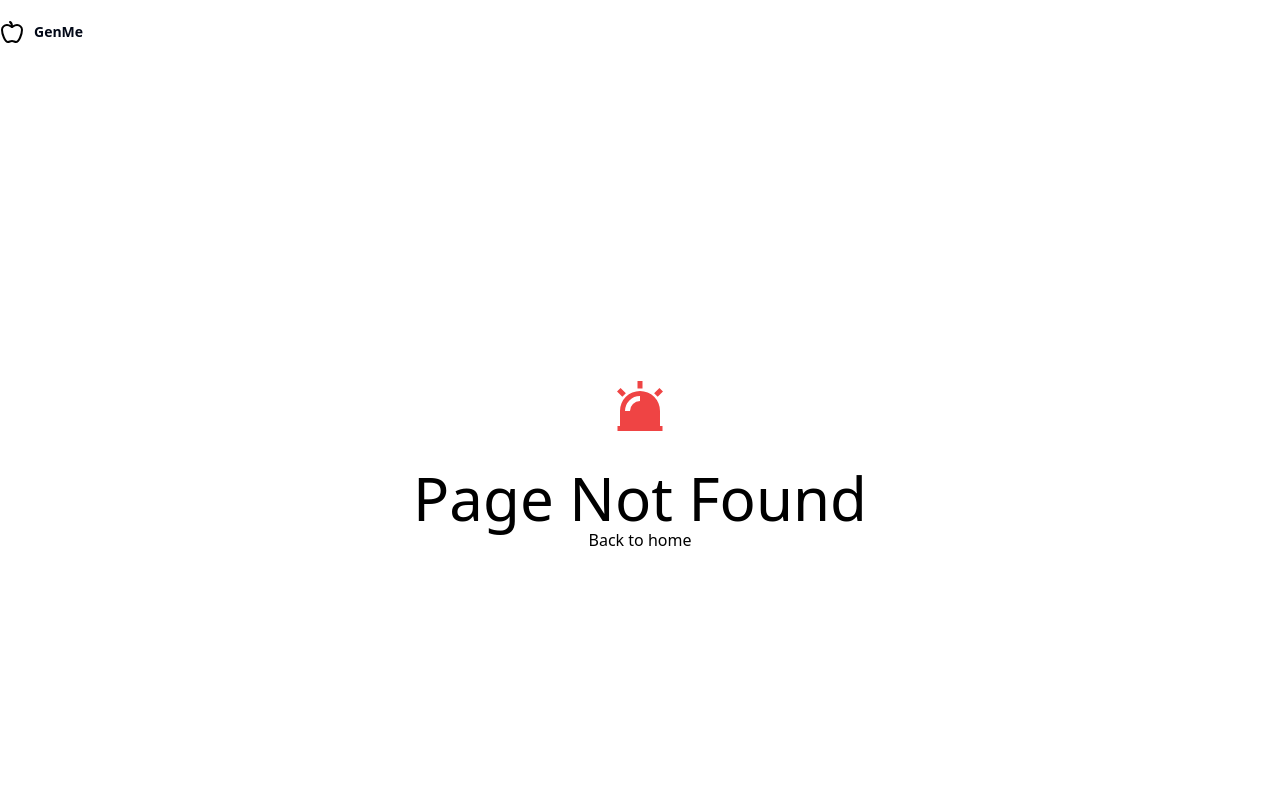
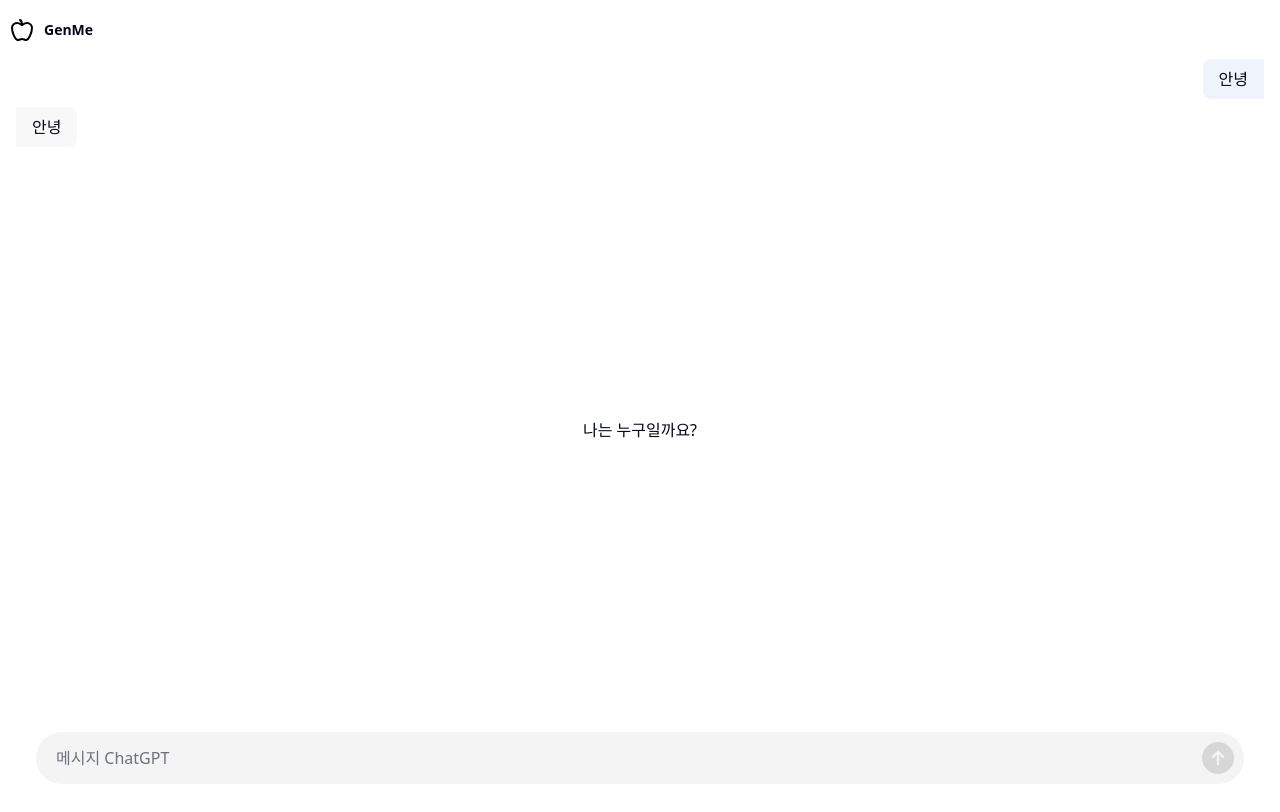
Before and after one commit to eyeco-org/frontend, a Next.js app: page /chat in a window 1280 px wide. Before the commit this address had no page. Shown: the top 812 px of the page. Built offline with nearby package versions, Linux system fonts and the light colour scheme.

Commit message:
feat: chat 페이지 레이아웃 구현

```diff
--- a/package.json
+++ b/package.json
@@ -32,7 +32,7 @@
     "react-icons": "^4.12.0",
     "tailwind-merge": "^2.3.0",
     "tailwindcss-animate": "^1.0.7",
-    "zod": "^3.23.5"
+    "zod": "^3.23.8"
   },
   "devDependencies": {
     "@commitlint/cli": "^16.3.0",
@@ -57,7 +57,7 @@
     "next-router-mock": "^0.9.0",
     "next-sitemap": "^2.5.28",
     "postcss": "^8.4.32",
-    "prettier": "^2.8.8",
+    "prettier": "^3.2.5",
     "prettier-plugin-tailwindcss": "^0.5.0",
     "tailwindcss": "^3.3.6",
     "typescript": "^4.9.5"
--- /dev/null
+++ b/src/app/chat/page.tsx
@@ -0,0 +1,98 @@
+'use client';
+
+import { KeyboardEvent, useState } from 'react';
+
+import Chat from '@/components/Chat';
+
+export default function ChatPage() {
+  const [message, setMessage] = useState('');
+  const isNoChat = true;
+
+  const handleEnterDown = (e: KeyboardEvent<HTMLTextAreaElement>) => {
+    if (
+      e.key === 'Enter' &&
+      !e.shiftKey &&
+      e.nativeEvent.isComposing === false
+    ) {
+      e.preventDefault();
+      if (message.trim()) {
+        // Here, you can handle the message sending logic
+        setMessage('');
+      }
+    }
+  };
+
+  return (
+    <div className='w-full max-w-full h-full flex flex-col relative'>
+      {isNoChat && (
+        <div className='absolute inset-0 flex justify-center items-center'>
+          <p>나는 누구일까요?</p>
+        </div>
+      )}
+      <div className='relative h-full w-full px-4 flex flex-col flex-1 overflow-auto transition-width'>
+        <div className='flex flex-col gap-2 flex-1 overflow-hidden'>
+          <Chat direction='right'>안녕</Chat>
+          <Chat direction='left'>안녕</Chat>
+        </div>
+        <div className='w-full md:pt-0 dark:border-white/20 md:border-transparent md:dark:border-transparent juice:w-full mb-4'>
+          <div className='px-3 text-base md:px-4 m-auto md:px-5 lg:px-1 xl:px-5'>
+            <div className='mx-auto flex flex-1 gap-3 text-base juice:gap-4 juice:md:gap-6'>
+              <form className='w-full'>
+                <div className='relative flex h-full max-w-full flex-1 flex-col'>
+                  <div className='absolute bottom-full left-0 right-0' />
+                  <div className='flex w-full items-center'>
+                    <div className='flex w-full flex-col gap-1.5 rounded-[26px] p-1.5 transition-colors bg-[#f4f4f4] dark:bg-token-main-surface-secondary'>
+                      <div className='flex items-end gap-1.5 md:gap-3.5'>
+                        <button
+                          aria-haspopup='dialog'
+                          aria-expanded='false'
+                          aria-controls='radix-:rau:'
+                          data-state='closed'
+                        ></button>
+                        <div className='flex min-w-0 flex-1 flex-col'>
+                          <textarea
+                            id='prompt-textarea'
+                            tabIndex={0}
+                            data-id='request-WEB:d2fc1231-e713-474b-8a3e-b03e31f43cc2-4'
+                            dir='auto'
+                            rows={1}
+                            placeholder='메시지 ChatGPT'
+                            className='m-0 resize-none border-0 bg-transparent px-0 text-token-text-primary focus:ring-0 focus-visible:ring-0 max-h-[25dvh] max-h-52'
+                            style={{ height: 40, overflowY: 'hidden' }}
+                            value={message}
+                            onChange={(e) => setMessage(e.target.value)}
+                            onKeyDown={handleEnterDown}
+                          />
+                        </div>
+                        <button
+                          className='mb-1 mr-1 flex h-8 w-8 items-center justify-center rounded-full bg-black text-white transition-colors hover:opacity-70 focus-visible:outline-none focus-visible:outline-black disabled:bg-[#D7D7D7] disabled:text-[#f4f4f4] disabled:hover:opacity-100 dark:bg-white dark:text-black dark:focus-visible:outline-white disabled:dark:bg-token-text-quaternary dark:disabled:text-token-main-surface-secondary'
+                          disabled={message === ''}
+                        >
+                          <svg
+                            xmlns='http://www.w3.org/2000/svg'
+                            width={32}
+                            height={32}
+                            fill='none'
+                            viewBox='0 0 32 32'
+                            className='icon-2xl'
+                          >
+                            <path
+                              fill='currentColor'
+                              fillRule='evenodd'
+                              d='M15.192 8.906a1.143 1.143 0 0 1 1.616 0l5.143 5.143a1.143 1.143 0 0 1-1.616 1.616l-3.192-3.192v9.813a1.143 1.143 0 0 1-2.286 0v-9.813l-3.192 3.192a1.143 1.143 0 1 1-1.616-1.616z'
+                              clipRule='evenodd'
+                            />
+                          </svg>
+                        </button>
+                      </div>
+                    </div>
+                  </div>
+                </div>
+              </form>
+            </div>
+          </div>
+        </div>
+      </div>
+    </div>
+  );
+}
--- a/src/app/layout.tsx
+++ b/src/app/layout.tsx
@@ -49,9 +49,11 @@ export default function RootLayout({
 }) {
   return (
     <html>
-      <body>
-        <Header />
-        {children}
+      <body className='w-full h-screen flex flex-col items-center'>
+        <div className='max-w-7xl w-full h-full flex flex-col'>
+          <Header />
+          {children}
+        </div>
       </body>
     </html>
   );
--- a/src/components/Chat.tsx
+++ b/src/components/Chat.tsx
@@ -8,15 +8,23 @@ export default function Chat({
   direction,
   children,
 }: PropsWithChildren<ChatProps>) {
+  const chatWrapperStyle = {
+    width: 'w-full',
+    display: 'flex',
+    justifyContent: direction === 'left' ? 'justify-start' : 'justify-end',
+    alignItems: 'center',
+  };
+
   const chatStyle = {
-    display: 'flex',
-    justifyContent: 'flex-start',
-    alignItems: 'center',
     padding: 'px-4 py-2',
     borderRadius: direction === 'left' ? 'rounded-r-lg' : 'rounded-l-lg',
     bg: direction === 'left' ? 'bg-[#F8F8F8]' : 'bg-[#EFF4FC]',
   };
-
-  const className = Object.values(chatStyle).join(' ');
-  return <div className={className}>{children}</div>;
+  const chatWrapperClassName = Object.values(chatWrapperStyle).join(' ');
+  const chatClassName = Object.values(chatStyle).join(' ');
+  return (
+    <div className={chatWrapperClassName}>
+      <div className={chatClassName}>{children}</div>
+    </div>
+  );
 }
--- a/src/components/Header.tsx
+++ b/src/components/Header.tsx
@@ -2,11 +2,9 @@ import Image from 'next/image';
 
 export default function Header() {
   return (
-    <header className='w-full h-16 flex justify-center items-center'>
-      <div className='w-max-content h-full flex gap-2.5 items-center'>
-        <Image alt='로고' src='/svg/apple.svg' width={24} height={24} />
-        <p className='text-sm font-semibold'>GenMe</p>
-      </div>
+    <header className='w-full h-16 px-2.5 sticky top-0 z-10 flex gap-2.5 items-center'>
+      <Image alt='로고' src='/svg/apple.svg' width={24} height={24} />
+      <p className='text-sm font-semibold'>GenMe</p>
     </header>
   );
 }
--- a/tailwind.config.ts
+++ b/tailwind.config.ts
@@ -19,9 +19,6 @@ const config = {
       },
     },
     extend: {
-      width: {
-        'max-content': '1280px',
-      },
       fontFamily: {
         primary: ['Inter', ...defaultTheme.fontFamily.sans],
       },
```
Also changed, not shown: 1 other file (tests, documents, lock files or other folders).
